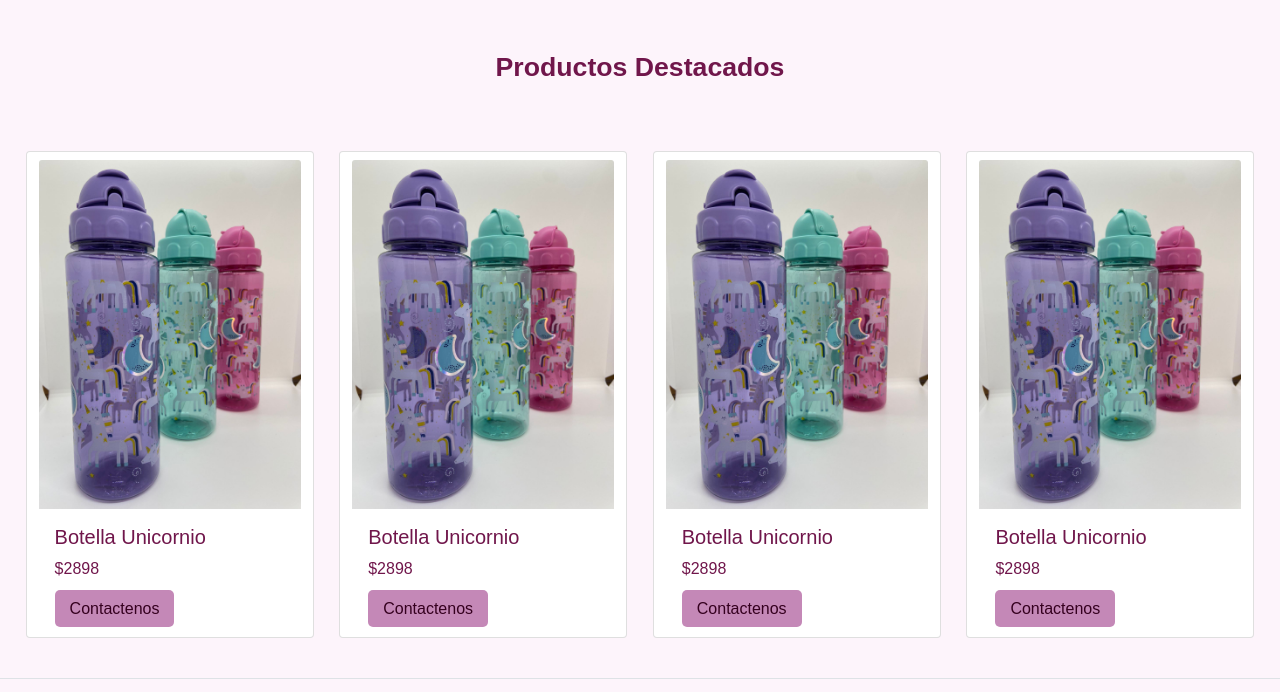
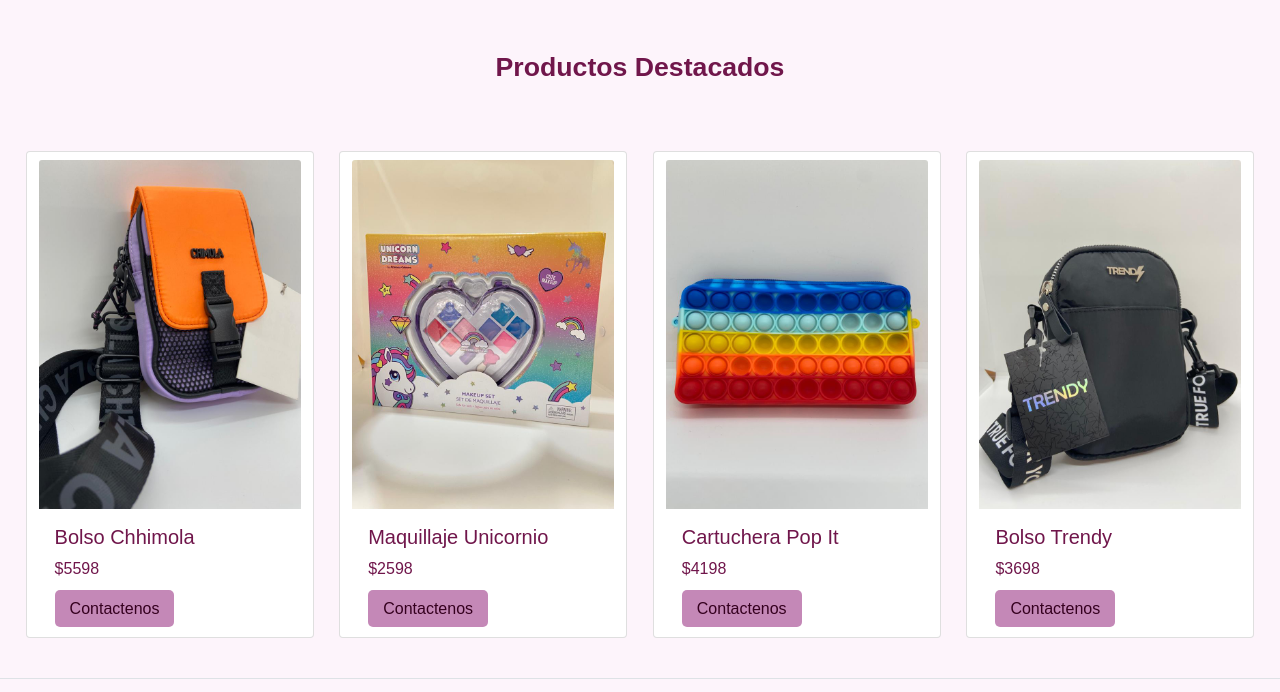
Before and after one commit to iaraparra/Entrega-Final-Chucherys, a website: page index.html in a window 1280 px wide. Shown: the part 926-1618 px from the top of the page. Drawn offline with nearby package versions, Linux system fonts and the light colour scheme.

Commit message:
actualizacion productos index

```diff
--- a/index.html
+++ b/index.html
@@ -63,8 +63,8 @@
 
     <!--tarjeta destacados-->
     <div class="contenedorDestacados">
-        <a href="./pages/Productox.html" class="destacado1">Llego el invierno</a>
-        <a href="./pages/Productox.html" class="destacado2">Regala con estilo</a>
+        <a href="./pages/Productox.html" class="destacado1">Vasos y botellas</a>
+        <a href="./pages/Productox.html" class="destacado2">Nuevas lamparas LED</a>
     </div>
 
     <!--destacados/tarjetas-->
@@ -73,34 +73,34 @@
         <div class="row justify-content-evenly pt-3">
             <div class="row justify-content-evenly ">
                 <div class="card mt-3 pt-2" style="width: 18rem;">
-                    <img src="./assets/media/productos/bot uni.jpeg" class="card-img-top" alt="producto">
+                    <img src="./assets/media/productos/cartera-producto.jpeg" class="card-img-top" alt="producto">
                     <div class="card-body">
-                        <h5 class="card-title">Botella Unicornio</h5>
-                        <p class="card-text">$2898</p>
+                        <h5 class="card-title">Bolso Chhimola</h5>
+                        <p class="card-text">$5598</p>
                         <a href="./pages/Contacto.html" class="boton__agregar">Contactenos</a>
                     </div>
                 </div>
                 <div class="card mt-3 pt-2" style="width: 18rem;">
-                    <img src="./assets/media/productos/bot uni.jpeg" class="card-img-top" alt="producto">
+                    <img src="./assets/media/productos/maquillaje.jpeg" class="card-img-top" alt="producto">
                     <div class="card-body">
-                        <h5 class="card-title">Botella Unicornio</h5>
-                        <p class="card-text">$2898</p>
+                        <h5 class="card-title">Maquillaje Unicornio</h5>
+                        <p class="card-text">$2598</p>
                         <a href="./pages/Contacto.html" class="boton__agregar">Contactenos</a>
                     </div>
                 </div>
                 <div class="card mt-3 pt-2" style="width: 18rem;">
-                    <img src="./assets/media/productos/bot uni.jpeg" class="card-img-top" alt="producto">
+                    <img src="./assets/media/productos/cartu pop it.jpeg" class="card-img-top" alt="producto">
                     <div class="card-body">
-                        <h5 class="card-title">Botella Unicornio</h5>
-                        <p class="card-text">$2898</p>
+                        <h5 class="card-title">Cartuchera Pop It</h5>
+                        <p class="card-text">$4198</p>
                         <a href="./pages/Contacto.html" class="boton__agregar">Contactenos</a>
                     </div>
                 </div>
                 <div class="card mt-3 pt-2" style="width: 18rem;">
-                    <img src="./assets/media/productos/bot uni.jpeg" class="card-img-top" alt="producto">
+                    <img src="./assets/media/productos/cartera-trendy.jpeg" class="card-img-top" alt="producto">
                     <div class="card-body">
-                        <h5 class="card-title">Botella Unicornio</h5>
-                        <p class="card-text">$2898</p>
+                        <h5 class="card-title">Bolso Trendy</h5>
+                        <p class="card-text">$3698</p>
                         <a href="./pages/Contacto.html" class="boton__agregar">Contactenos</a>
                     </div>
                 </div>
```
